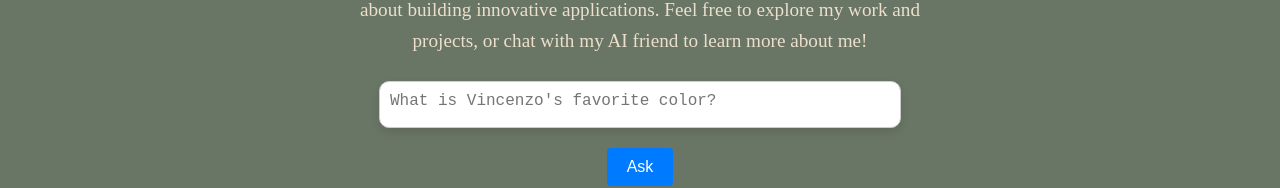
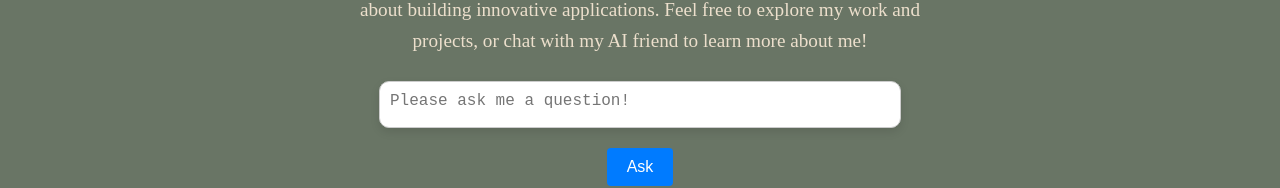
Before and after one commit to vincenzo-scotto001/fantastic-giggle, a React (Create React App) app in the folder portfolio-site/: page / in a window 1280 px wide. Shown: the part 271-459 px from the top of the page. Built offline with nearby package versions, Linux system fonts and the light colour scheme.

Commit message:
editted code such that if someone types nothing into the input space, it throws an error and tells the person to type something

```diff
--- a/portfolio-site/api/index.js
+++ b/portfolio-site/api/index.js
@@ -99,6 +99,10 @@ module.exports = async (req, res) => {
 
   if (req.method === 'POST') {
     const { userInput } = req.body;
+        // Check if userInput is empty
+      if (!userInput || userInput.trim() === '') {
+          return res.status(400).json({ result: "Please type a question." });
+        }
 
     try {
       // Get relevant context from Pinecone
--- a/portfolio-site/src/pages/Home.js
+++ b/portfolio-site/src/pages/Home.js
@@ -27,7 +27,13 @@ function Home() {
       setLlmResponse(response.data.result);
     } catch (error) {
       console.error('Error fetching data:', error);
-      setLlmResponse('Sorry, something went wrong.');
+
+      // Check if it's a 400 error with the specific message
+      if (error.response && error.response.status === 400) {
+        setLlmResponse(error.response.data.result || 'Please type a question.');
+      } else {
+        setLlmResponse('Sorry, something went wrong.');
+      }
     } finally {
       setLoading(false);
     }
@@ -45,7 +51,7 @@ function Home() {
         <textarea
           value={userInput}
           onChange={(e) => { handleInputChange(e); autoExpand(e); }} // Call autoExpand on change
-          placeholder="What is Vincenzo's favorite color?"
+          placeholder="Please ask me a question!"
           rows="1" // Initial row count
         />
         <br />
```
